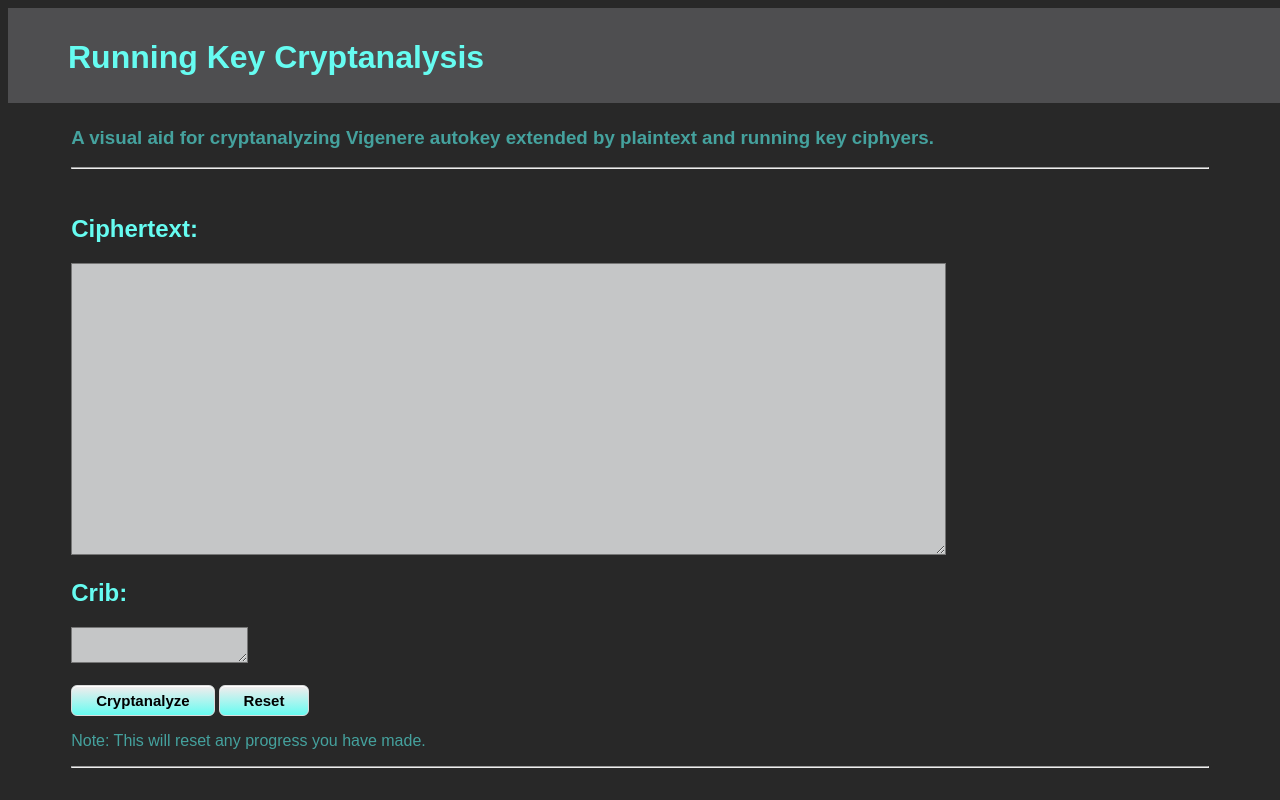
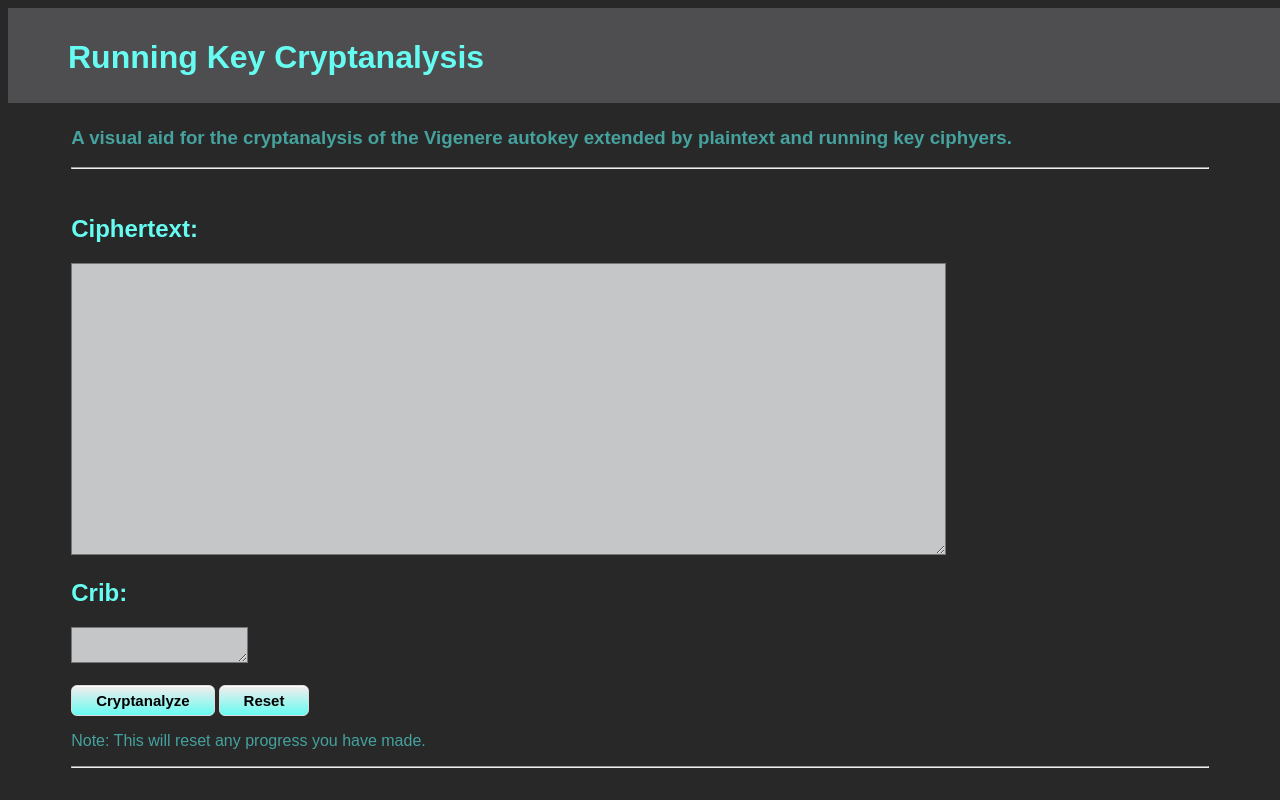
Before and after one commit to Ethan-Gil/RunningKeyCryptanalysisTool, a website: page index.html in a window 1280 px wide. Shown: the top 800 px of the page. Drawn offline with nearby package versions, Linux system fonts and the light colour scheme.

Commit message:
Fixed a small typo

```diff
--- a/index.html
+++ b/index.html
@@ -18,7 +18,7 @@
         </div>
 
         <div class="input-div">
-            <h3 class="subheader">A visual aid for cryptanalyzing Vigenere autokey extended by plaintext and running key ciphyers.</h3>
+            <h3 class="subheader">A visual aid for the cryptanalysis of the Vigenere autokey extended by plaintext and running key ciphyers.</h3>
             <hr>
             <br>
             <h2 class="header">Ciphertext:</h2>
```
